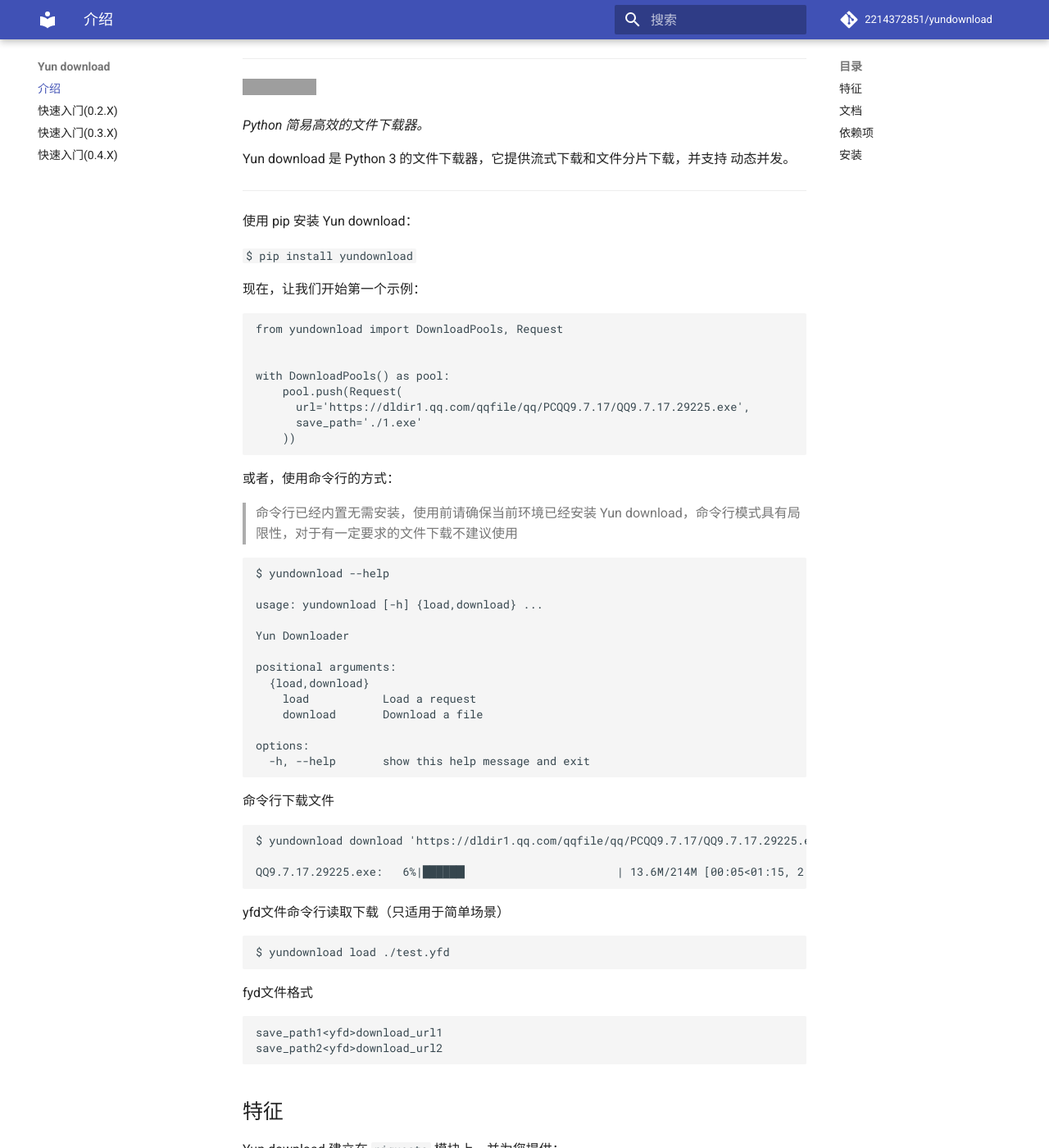
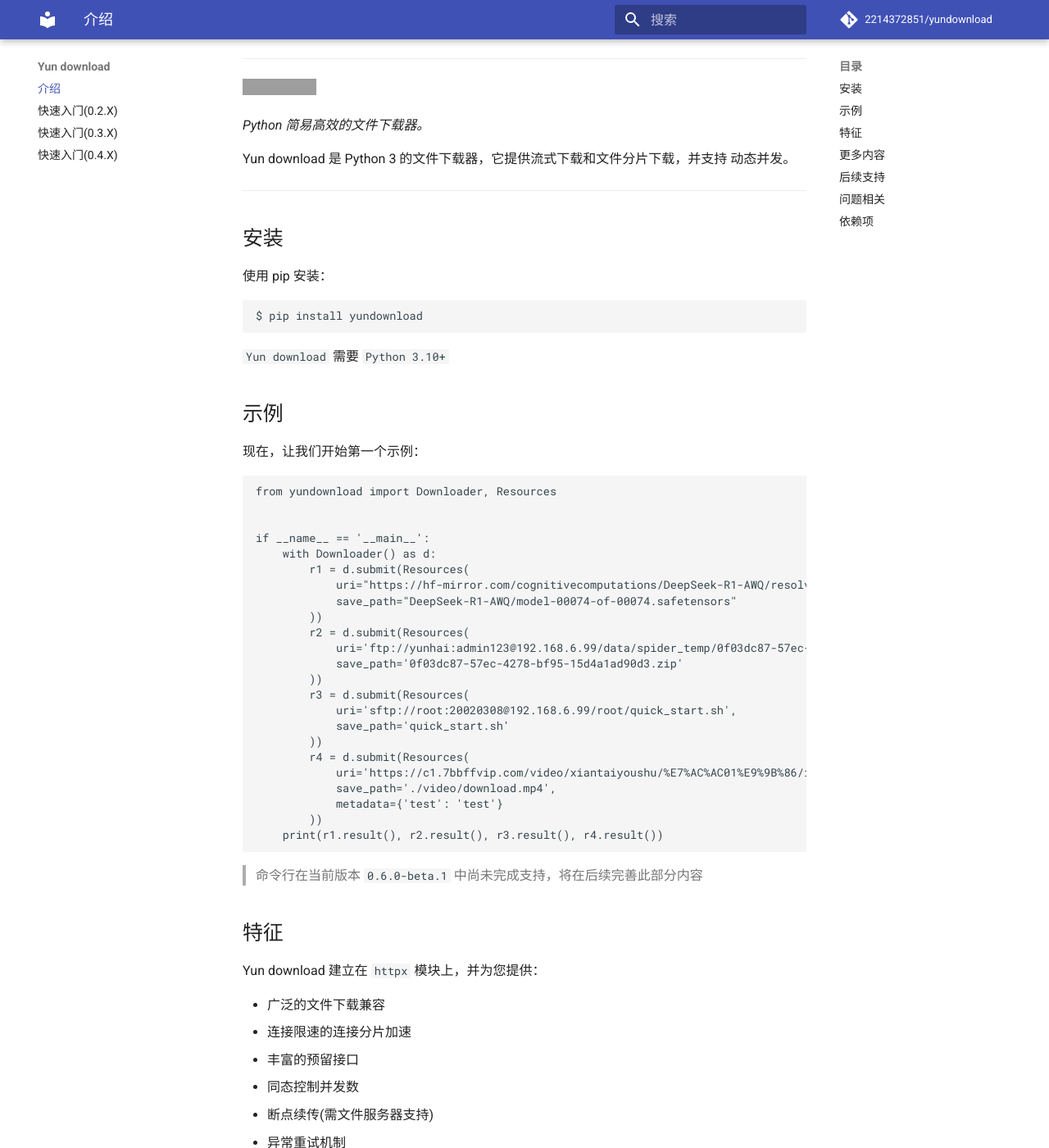
Before and after one commit to 2214372851/yundownload, an MkDocs documentation site: the page built from docs/index.md, in a window 1280 px wide and 1400 px high, scrolled down 239 px. Shown: the whole window at 82% size. Built offline with MkDocs 1.6.1 and Material for MkDocs 9.7.7, drawn with Linux system fonts in a browser that asks for light colours; comment, search, counter and statistics services are not loaded; some of the changed text lies outside the part shown; grey boxes are pictures that could not be loaded.

Commit message:
feat(core): 重构核心模块并添加新功能
- 重构了 Downloader 和 Resources 类
- 添加了对 FTP、SFTP 和 M3U8 协议的支持- 新增了请求参数、请求数据、请求代理等配置项- 实现了自适应异步并发控制
- 优化了日志记录功能
- 增加了协议拓展能力

````diff
--- a/docs/index.md
+++ b/docs/index.md
@@ -18,65 +18,53 @@
 
 ------
 
-使用 pip 安装 Yun download：
+## 安装
 
-`$ pip install yundownload`
+使用 pip 安装：
+
+```
+$ pip install yundownload
+```
+
+`Yun download` 需要 `Python 3.10+`
+
+## 示例
 
 现在，让我们开始第一个示例：
 
 ```python
-from yundownload import DownloadPools, Request
+from yundownload import Downloader, Resources
 
 
-with DownloadPools() as pool:
-    pool.push(Request(
-      url='https://dldir1.qq.com/qqfile/qq/PCQQ9.7.17/QQ9.7.17.29225.exe',
-      save_path='./1.exe'
-    ))
+if __name__ == '__main__':
+    with Downloader() as d:
+        r1 = d.submit(Resources(
+            uri="https://hf-mirror.com/cognitivecomputations/DeepSeek-R1-AWQ/resolve/main/model-00074-of-00074.safetensors?download=true",
+            save_path="DeepSeek-R1-AWQ/model-00074-of-00074.safetensors"
+        ))
+        r2 = d.submit(Resources(
+            uri='ftp://yunhai:admin123@192.168.6.99/data/spider_temp/0f03dc87-57ec-4278-bf95-15d4a1ad90d3.zip',
+            save_path='0f03dc87-57ec-4278-bf95-15d4a1ad90d3.zip'
+        ))
+        r3 = d.submit(Resources(
+            uri='sftp://root:20020308@192.168.6.99/root/quick_start.sh',
+            save_path='quick_start.sh'
+        ))
+        r4 = d.submit(Resources(
+            uri='https://c1.7bbffvip.com/video/xiantaiyoushu/%E7%AC%AC01%E9%9B%86/index.m3u8',
+            save_path='./video/download.mp4',
+            metadata={'test': 'test'}
+        ))
+    print(r1.result(), r2.result(), r3.result(), r4.result())
 ```
 
-或者，使用命令行的方式：
+> 命令行在当前版本 `0.6.0-beta.1` 中尚未完成支持，将在后续完善此部分内容
 
-> 命令行已经内置无需安装，使用前请确保当前环境已经安装 Yun download，命令行模式具有局限性，对于有一定要求的文件下载不建议使用
 
-```shell
-$ yundownload --help
-
-usage: yundownload [-h] {load,download} ...
-
-Yun Downloader
-
-positional arguments:
-  {load,download}
-    load           Load a request
-    download       Download a file
-
-options:
-  -h, --help       show this help message and exit
-```
-
-命令行下载文件
-
-```shell
-$ yundownload download 'https://dldir1.qq.com/qqfile/qq/PCQQ9.7.17/QQ9.7.17.29225.exe' './1.exe'
-
-QQ9.7.17.29225.exe:   6%|██████▎                      | 13.6M/214M [00:05<01:15, 2.65MB/s]
-```
-
-yfd文件命令行读取下载（只适用于简单场景）
-```shell
-$ yundownload load ./test.yfd
-```
-
-fyd文件格式
-```text
-save_path1<yfd>download_url1
-save_path2<yfd>download_url2
-```
 
 ## 特征
 
-Yun download 建立在 `niquests` 模块上，并为您提供：
+Yun download 建立在 `httpx` 模块上，并为您提供：
 
 - 广泛的文件下载兼容
 - 连接限速的连接分片加速
@@ -87,30 +75,35 @@
 - 完整的类型注释
 - 命令行模式
 
-当然一些 `niquests` 底层的特性，也继承而来
+当然一些 `httpx` 底层的特性，也继承而来
 
 
-## 文档
 
-要了解所有基础知识，请转到最新[快速入门](v3-quickstart.md)。
+## 更多内容
+
+要了解所有基础知识，请转到最新[快速入门](v6-quickstart.md)。
+
+
+
+## 后续支持
+
+- 命令行工具
+- 分布式支持
+
+
+
+## 问题相关
+
+如果你在使用过程中发现问题欢迎提交Issue，如果问题很着急你也可以通过邮箱 `bybxbwg@foxmail.com` 与我取得联系
+
+
 
 ## 依赖项
 
 `Yun download` 项目依赖于这些优秀的库：
 
-- `niquests`- 网络请求。
-- `aiofiles`- 异步文件读写。
-- `rich`-命令行进度条。
-- `certifi`-SSL 证书。
-- `idna`- 国际化域名支持。
-- `sniffio`- 异步库自动检测。
-
-## 安装
-
-使用 pip 安装：
-
-```
-$ pip install yundownload
-```
-
-`Yun download` 需要 `Python 3.10+`
+- [httpx](https://github.com/projectdiscovery/httpx)- 网络请求。
+- [aiofiles](https://github.com/Tinche/aiofiles)- 异步文件读写。
+- [paramiko](https://github.com/paramiko/paramiko)- SSH协议连接。
+- [m3u8](https://github.com/globocom/m3u8)- M3U8文件解析。
+- [colorlog](https://github.com/borntyping/python-colorlog)- 彩色日志输出。
--- a/pyproject.toml
+++ b/pyproject.toml
@@ -1,6 +1,6 @@
 [tool.poetry]
 name = "yundownload"
-version = "0.5.3"
+version = "0.6.0-beta.1"
 description = "file downloader"
 authors = ["yunhai <bybxbwg@foxmail.com>"]
 license = "MIT"
````
Also changed, not shown: docs/v6-quickstart.md (added, +365 -0 lines), 7 other files.
